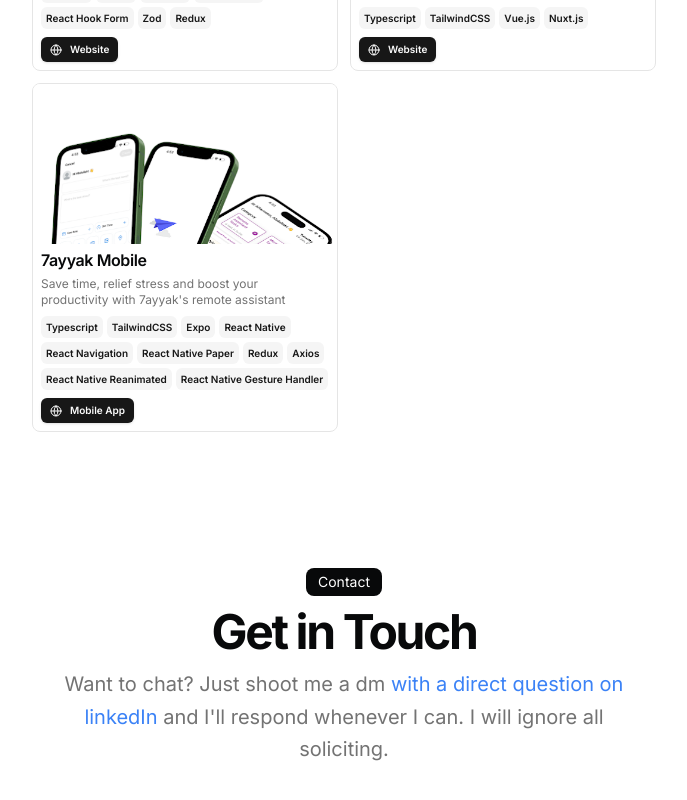
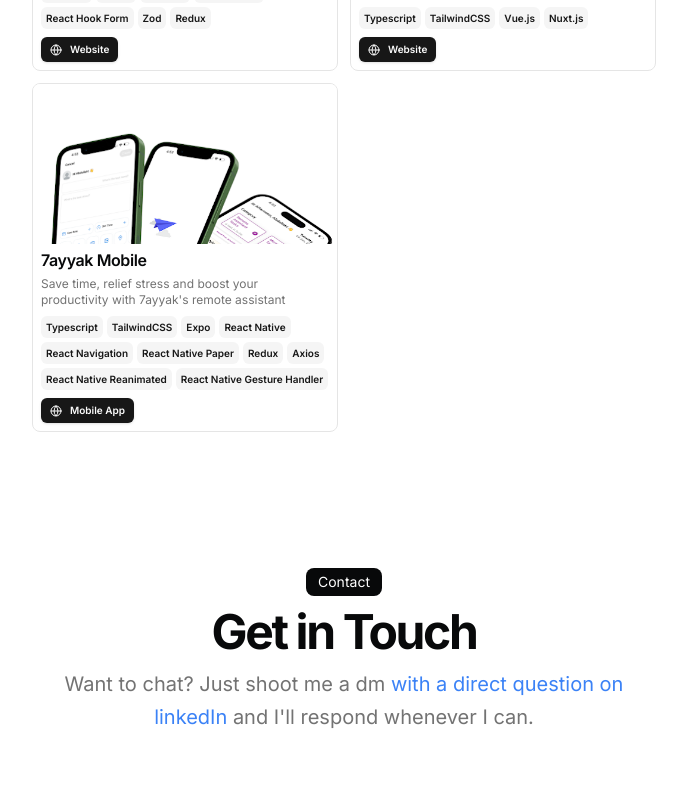
Before and after one commit to DeekCS/portfolio-me, a Next.js app: page / in a window 1280 px wide. Shown: the part 2032-2832 px from the top of the page, without its empty margins (296-983 px from the left). Built offline with nearby package versions, Linux system fonts and the light colour scheme.

Commit message:
Remove soliciting note from contact section in page component

```diff
--- a/src/app/page.tsx
+++ b/src/app/page.tsx
@@ -171,8 +171,7 @@
                 >
                   with a direct question on linkedIn
                 </Link>{" "}
-                and I&apos;ll respond whenever I can. I will ignore all
-                soliciting.
+                and I&apos;ll respond whenever I can.
               </p>
             </div>
           </BlurFade>
```
